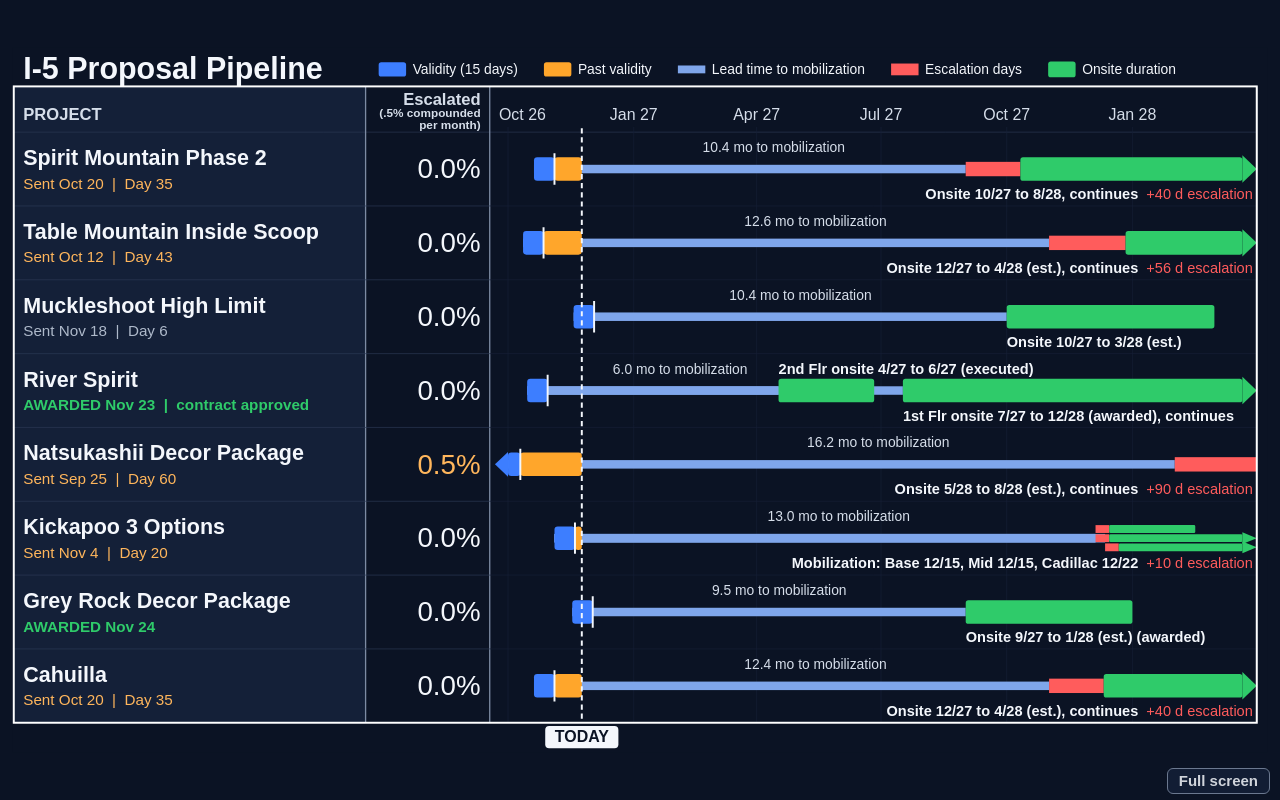
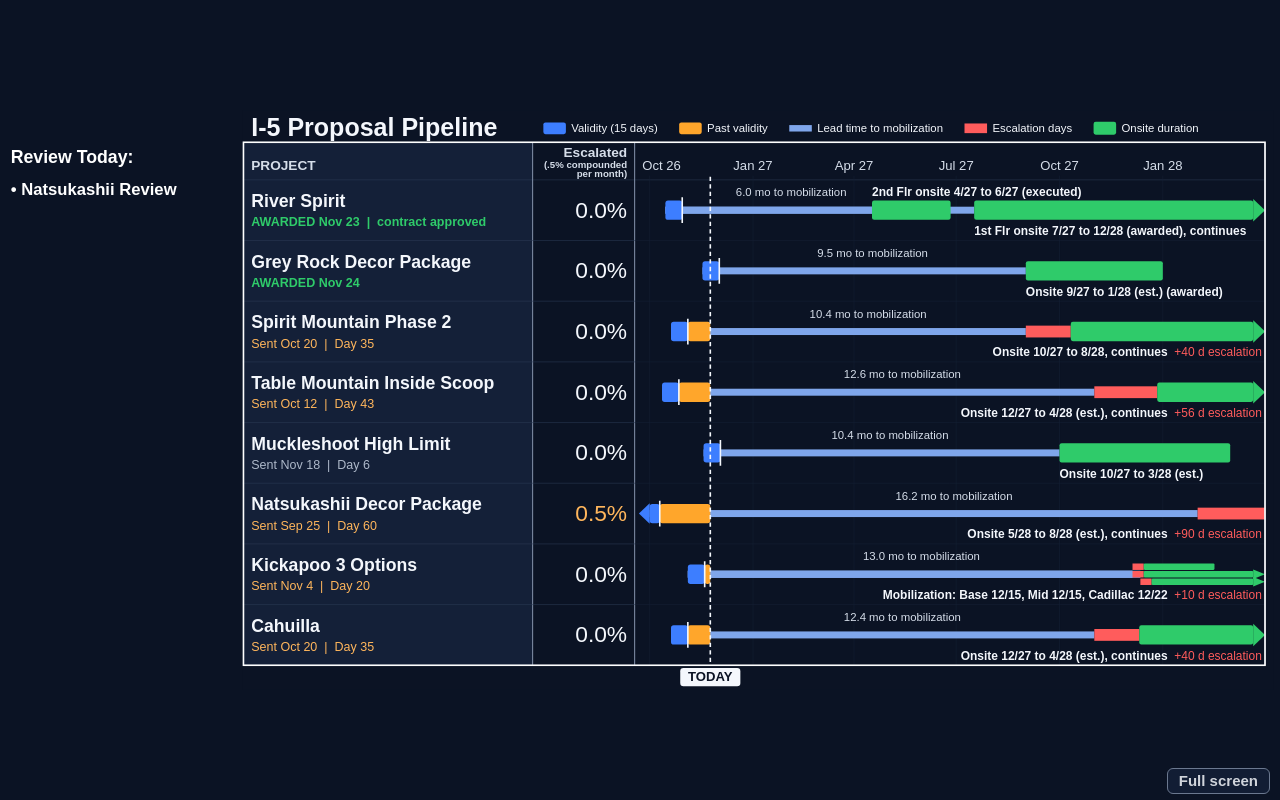
Before and after one commit to johndwilliams96/roy-journey, a plain HTML site: page i5-pipeline/index.html in a window 1280 px wide. Drawn offline with Linux system fonts and the light colour scheme.

Commit message:
Update I-5 pipeline: Natsukashii review, awarded rows first
Co-authored-by: johndwilliams96 <johndwilliams96@users.noreply.github.com>

```diff
--- a/i5-pipeline/index.html
+++ b/i5-pipeline/index.html
@@ -20,7 +20,7 @@ canvas { display: block; background: #0B1324; }
 <noscript><div style="padding:40px;font:bold 32px Arial,Helvetica,sans-serif;color:#fff">I-5 Proposal Pipeline needs JavaScript.</div></noscript>
 <script>
 // ===== DATA (generated from the Page source by build_tv.py; edit there or here) =====
-var REVIEW_TODAY = [];
+var REVIEW_TODAY = ["Natsukashii Review"];
 var ITEMS = [
   // Onsite Sept 2027 to Project Completion July 2028 per the Spirit Mountain Phase 2 booklet roadmap (10/20/2026).
   { id: "P1", project: "Spirit Mountain Phase 2", sent: "2026-10-20", mobs: [{ label: "Onsite", start: "2027-09-01", end: "2028-07-01", monthOnly: true }] },
@@ -123,8 +123,11 @@ function fit(left, w) {
 }
 function computeRows(today) {
   var out = [];
-  for (var n = 0; n < ITEMS.length; n++) {
-    var i = ITEMS[n];
+  var list = [];
+  for (var a = 0; a < ITEMS.length; a++) if (ITEMS[a].awarded) list.push(ITEMS[a]);
+  for (var b2 = 0; b2 < ITEMS.length; b2++) if (!ITEMS[b2].awarded) list.push(ITEMS[b2]);
+  for (var n = 0; n < list.length; n++) {
+    var i = list[n];
     var sent = parseDate(i.sent);
     var daysSince = Math.round((today.getTime() - sent.getTime()) / DAY);
     var over = i.awarded ? 0 : Math.max(0, daysSince - VALIDITY_DAYS);
```
